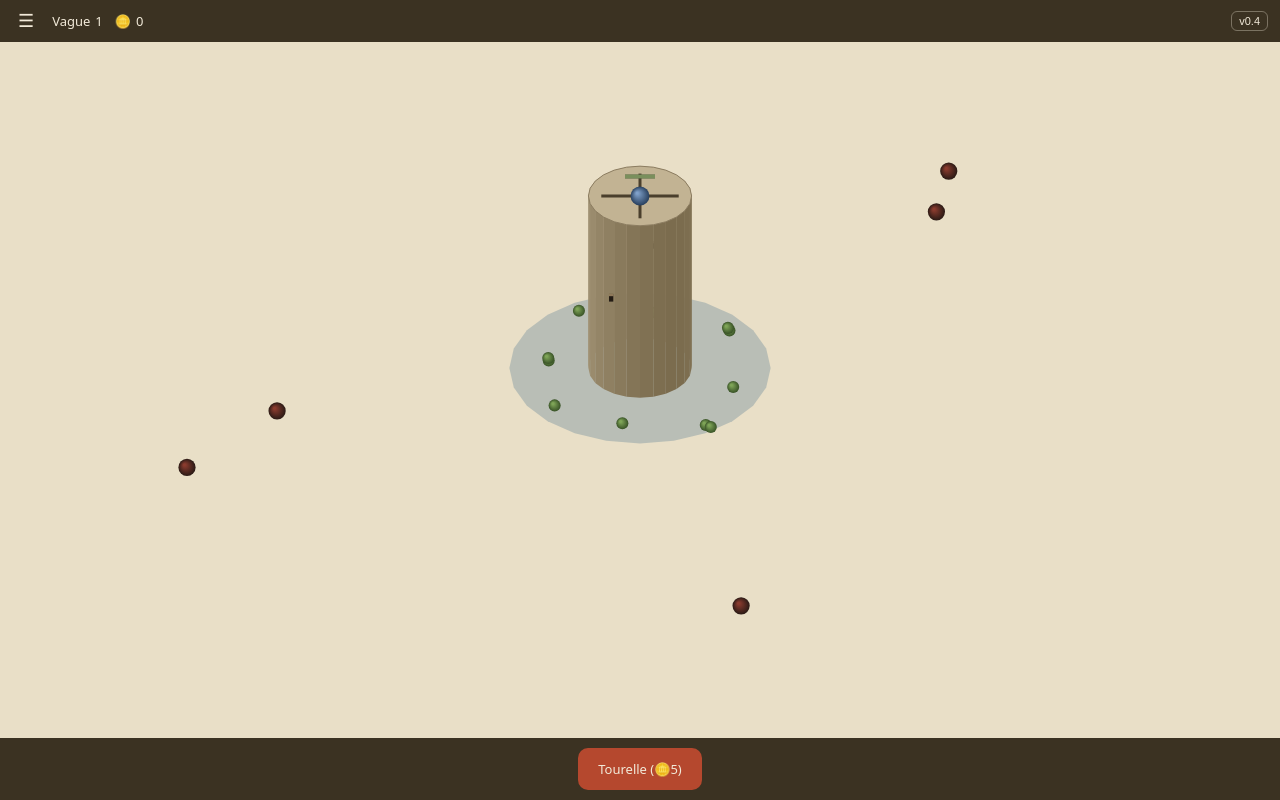
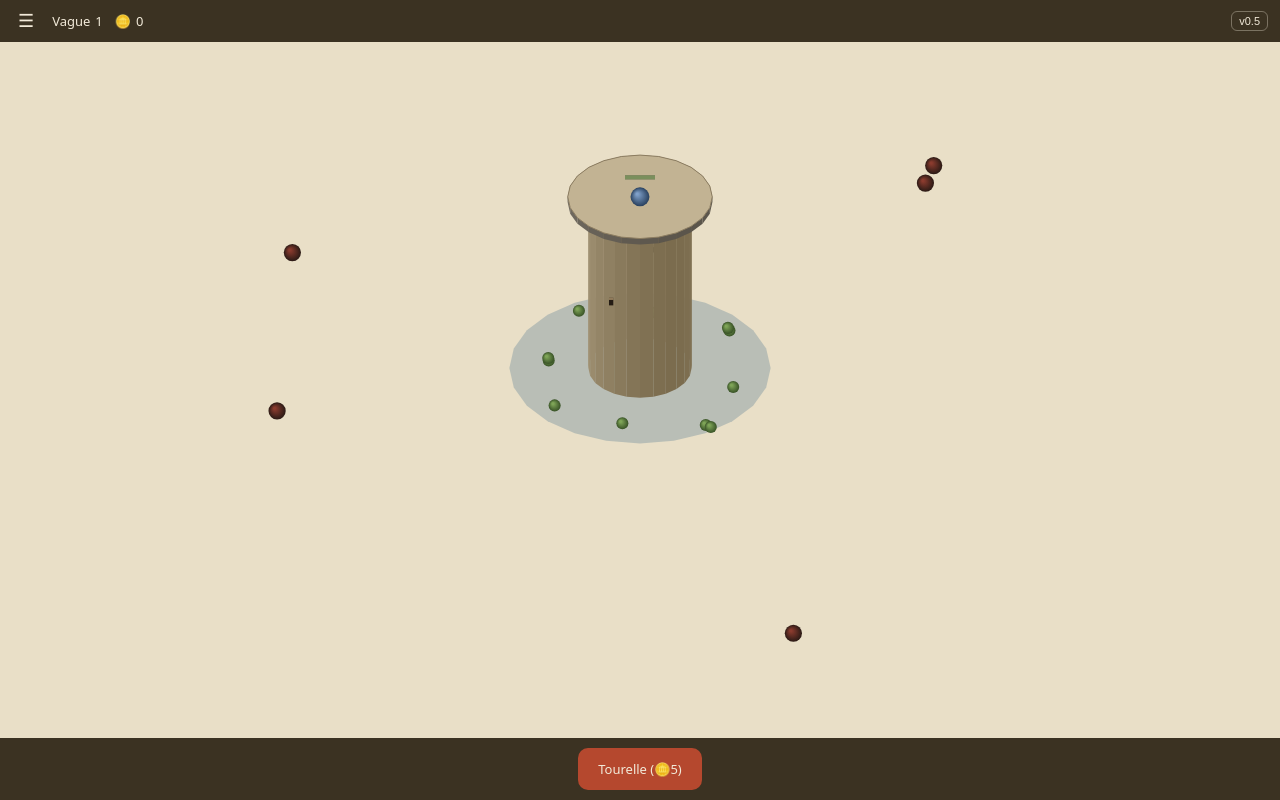
Before and after one commit to PierreMillon/Bastion-Orbit, a plain HTML site: page index.html in a window 1280 px wide. Drawn offline with Linux system fonts and the light colour scheme.

Commit message:
Bastion Orbit v0.5 : plateforme, vraies tourelles cubiques, ennemis vivants (#19)
- retire la croix de rotation (plus lisible via les fenêtres et
  l'éclairage ajoutés en v0.4)
- ajoute une plateforme large et fine au sommet du donjon : le
  personnage et les tourelles s'y tiennent désormais, plutôt que sur
  le bord nu de la tour
- les tourelles sont maintenant de vrais cubes (même recette que le
  mur : faces triées par profondeur) au lieu d'un unique panneau qui
  clignotait selon l'angle de vue
- les ennemis qui montent sur la plateforme sont enfin dessinés à la
  bonne hauteur (bug latent : ils restaient au sol visuellement)
- saut sur la plateforme rendu rare, et seulement quand le donjon est
  vraiment bas (probabilité croissante à l'approche du minimum, pas
  un simple coup de dé fixe)
- les ennemis en approche ont un peu de vie : pauses, brefs
  demi-tours, et accélération quand plusieurs sont regroupés
- ajoute BACKLOG.md pour garder trace des idées non implémentées
  (engins de siège construits par les ennemis regroupés, sortie du
  joueur pour les contrer, huile bouillante depuis la plateforme)


Claude-Session: https://claude.ai/code/session_017rnX3MHJPDYFnLESs67ngJ

Co-authored-by: Claude <noreply@anthropic.com>

```diff
--- a/index.html
+++ b/index.html
@@ -158,13 +158,13 @@
   <div class="stat">Vague <span id="waveNum">1</span></div>
   <div class="stat">🪙 <span id="goldNum">0</span></div>
   <div class="spacer"></div>
-  <button id="versionBtn">v0.4</button>
+  <button id="versionBtn">v0.5</button>
 </div>
 
 <div id="changelog" hidden>
-  <div><b>v0.4</b> — taille ÷3, vague 1 auto, fenêtres sur les murs, douves + buissons à esquiver, réparation au marteau (par à-coups + son), tirs sonores, rotation avec inertie</div>
+  <div><b>v0.5</b> — croix retirée, plateforme large sur le donjon, tourelles en vrais cubes (plus de plaques qui clignotent), ennemis avec un peu de vie (pauses, demi-tours, groupes plus rapides), sauts sur la plateforme rendus rares</div>
+  <div><b>v0.4</b> — taille ÷3, vague 1 auto, fenêtres, douves + buissons, réparation au marteau, sons, inertie</div>
   <div><b>v0.3</b> — bandeaux, tourelles auto-réparées, perso recentré et ralenti</div>
-  <div><b>v0.2</b> — boucle complète : orbite, combat auto, vagues, tourelles</div>
 </div>
 
 <button id="nextWave" hidden>Vague suivante</button>
@@ -248,27 +248,36 @@
   const playShoot = () => beep({ freq: 520, freqEnd: 180, dur: 0.07, type: 'square', vol: 0.12 });
 
   // ---- world constants ----
-  const R = 49;                 // castle radius
+  const R = 49;                 // donjon (main tower) radius
   const BASE_R = R + 25;        // ring where enemies stop and hit the wall
   const SPAWN_R = 480;          // enemies appear well off-screen
   const CASTLE_MAX_H = 208;
   const CASTLE_MIN_H = 16;
-  const JUMP_H = 56;            // castle height at/below which enemies can jump up
+  const JUMP_H = 56;            // donjon height at/below which jumping onto the platform becomes possible — see jumpChance, it stays rare even then
   const ATTACK_RANGE = 260;
   const ANGLE_SPEED = 1.6;      // rad/s, player catching up to camera
   const RADIAL_SPEED = 90;      // units/s, player moving in/out
-  const PLAYER_R = R * 0.78;    // stand a bit inside the rim, not hanging off the edge
+  const PLATFORM_R = R * 1.4;   // wide walkway on top of the donjon — player and turrets actually stand here, not on the bare donjon rim
+  const PLATFORM_H = 7;         // platform thickness
+  const PLAYER_R = PLATFORM_R * 0.8; // stand a bit inside the platform's edge, not hanging off it
   const TURRET_HEAL = 4;        // hp/s while player repairs a turret
   const REPAIR_TICK = 0.5;      // s between hammer hits on the castle
   const CASTLE_HEAL_STEP = 8;   // height gained per hammer hit
   const N_SEG = 24;
   const WINDOW_ANGLES = [0.6, 3.4];
+  const GROUP_RADIUS = 55;      // enemies within this distance motivate each other to move faster
 
   const circlePts = [];
   for (let i = 0; i <= N_SEG; i++) {
     const a = (i / N_SEG) * Math.PI * 2;
     circlePts.push({ a, cx: Math.cos(a), cz: Math.sin(a) });
   }
+  // a turret is a small cube, built from the same depth-sorted-quad recipe
+  // as the donjon wall, just with 4 sides instead of N_SEG
+  const SQUARE_PTS = [0.25, 0.75, 1.25, 1.75, 2.25].map(t => {
+    const a = t * Math.PI;
+    return { a, cx: Math.cos(a), cz: Math.sin(a) };
+  });
 
   // moat: sparse, irregularly placed bushes enemies steer around
   const BUSHES = [
@@ -314,9 +323,16 @@
     return { x: r * Math.cos(a), y, z: r * Math.sin(a) };
   }
 
+  // height of the walkway on top of the donjon — everything that "stands
+  // on the castle" (player, turrets, an enemy that made it up there) uses
+  // this, not the donjon's own height
+  function platformTopY() {
+    return state.castleH + PLATFORM_H;
+  }
+
   function playerWorld() {
     const p = state.player;
-    return worldPos(p.r, p.angle, state.castleH);
+    return worldPos(p.r, p.angle, platformTopY());
   }
 
   function spawnEnemy() {
@@ -330,7 +346,9 @@
       state: 'approach', // approach | attackBase | jumping | onTop
       timer: 0,
       jumpFrom: 0,
-      jumpT: 0
+      jumpT: 0,
+      mood: 'walk',      // walk | pause | retreat — a little internal life, not a straight march in
+      moodTimer: 1 + Math.random() * 2
     });
   }
 
@@ -373,7 +391,7 @@
     let best = { type: 'player' };
     let bestD = Math.hypot(landedX - pw.x, landedZ - pw.z);
     for (const t of state.towers) {
-      const tx = R * Math.cos(t.angle), tz = R * Math.sin(t.angle);
+      const tx = PLAYER_R * Math.cos(t.angle), tz = PLAYER_R * Math.sin(t.angle);
       const d = Math.hypot(landedX - tx, landedZ - tz);
       if (d < bestD) { bestD = d; best = { type: 'tower', ref: t }; }
     }
@@ -467,7 +485,7 @@
 
     // decide behavior: fight if a threat is near the camera-guarded spot,
     // otherwise auto-repair the nearest damaged turret, else heal the castle
-    const guardPos = worldPos(PLAYER_R, state.theta, state.castleH);
+    const guardPos = worldPos(PLAYER_R, state.theta, platformTopY());
     const threat = nearestEnemyTo(guardPos, ATTACK_RANGE);
     const damagedTurret = threat ? null : nearestDamagedTurret(p.angle);
 
@@ -525,13 +543,34 @@
     for (const e of state.enemies) {
       e.hop += dt * 4;
       if (e.state === 'approach') {
-        e.r -= e.speed * dt;
+        // a little internal life: mostly walking in, but sometimes pausing,
+        // briefly turning back, or picking up speed when several are close
+        // together (they motivate each other) — never a dead-straight march
+        e.moodTimer -= dt;
+        if (e.moodTimer <= 0) {
+          const roll = Math.random();
+          if (roll < 0.15) { e.mood = 'pause'; e.moodTimer = 0.5 + Math.random() * 1.2; }
+          else if (roll < 0.22) { e.mood = 'retreat'; e.moodTimer = 0.4 + Math.random() * 0.6; }
+          else { e.mood = 'walk'; e.moodTimer = 1.5 + Math.random() * 2.5; }
+        }
+        let nearby = 0;
+        const ex0 = e.r * Math.cos(e.angle), ez0 = e.r * Math.sin(e.angle);
+        for (const o of state.enemies) {
+          if (o === e || o.state !== 'approach') continue;
+          const ox = o.r * Math.cos(o.angle), oz = o.r * Math.sin(o.angle);
+          if (Math.hypot(ex0 - ox, ez0 - oz) < GROUP_RADIUS) nearby++;
+        }
+        const speedMul = e.mood === 'pause' ? 0 : e.mood === 'retreat' ? -0.5 : 1 + Math.min(nearby, 4) * 0.12;
+        e.r = Math.min(SPAWN_R, e.r - e.speed * speedMul * dt);
         avoidBushes(e);
         if (e.r <= BASE_R) { e.r = BASE_R; e.state = 'attackBase'; e.timer = 1.2; }
       } else if (e.state === 'attackBase') {
         e.timer -= dt;
         if (e.timer <= 0) {
-          if (state.castleH <= JUMP_H && Math.random() < 0.35) {
+          // jumping onto the platform is rare, and only becomes likely once
+          // the donjon is nearly ruined — not a routine move
+          const jumpChance = state.castleH <= JUMP_H ? 0.16 * (1 - state.castleH / JUMP_H) : 0;
+          if (jumpChance > 0 && Math.random() < jumpChance) {
             e.state = 'jumping';
             e.jumpFrom = e.r;
             e.jumpT = 0;
@@ -542,8 +581,8 @@
         }
       } else if (e.state === 'jumping') {
         e.jumpT += dt / 0.6;
-        e.r = e.jumpFrom * (1 - e.jumpT) + R * 0.4 * e.jumpT;
-        if (e.jumpT >= 1) { e.r = R * 0.4; e.state = 'onTop'; e.timer = 1.4; }
+        e.r = e.jumpFrom * (1 - e.jumpT) + PLATFORM_R * 0.5 * e.jumpT;
+        if (e.jumpT >= 1) { e.r = PLATFORM_R * 0.5; e.state = 'onTop'; e.timer = 1.4; }
       } else if (e.state === 'onTop') {
         e.timer -= dt;
         if (e.timer <= 0) {
@@ -571,7 +610,7 @@
     if (p.behavior === 'combat') {
       p.atkTimer -= dt;
       if (p.atkTimer <= 0) {
-        const from = worldPos(p.r, p.angle, state.castleH);
+        const from = worldPos(p.r, p.angle, platformTopY());
         const target = nearestEnemyTo(from, ATTACK_RANGE);
         if (target) { fire(from, target, 1); p.atkTimer = 0.9; }
       }
@@ -579,7 +618,7 @@
     for (const t of state.towers) {
       t.atkTimer -= dt;
       if (t.atkTimer <= 0) {
-        const from = worldPos(R, t.angle, state.castleH);
+        const from = worldPos(PLAYER_R, t.angle, platformTopY());
         const target = nearestEnemyTo(from, ATTACK_RANGE);
         if (target) { fire(from, target, 1); t.atkTimer = 1.0; }
       }
@@ -609,9 +648,9 @@
   }
 
   function drawCastle(rot) {
-    const topY = state.castleH, botY = 0;
-    const tops = circlePts.map(c => project(R * c.cx, topY, R * c.cz, rot));
-    const bots = circlePts.map(c => project(R * c.cx, botY, R * c.cz, rot));
+    const wallTopY = state.castleH;
+    const tops = circlePts.map(c => project(R * c.cx, wallTopY, R * c.cz, rot));
+    const bots = circlePts.map(c => project(R * c.cx, 0, R * c.cz, rot));
 
     // depth-sort the wall quads so the near side is always painted last —
     // fixes back-side quads (and windows) sometimes drawing over the front
@@ -634,7 +673,7 @@
 
       for (const wa of WINDOW_ANGLES) {
         if (Math.abs(angDiff(q.mid, wa)) < Math.PI / N_SEG) {
-          const wp = project(R * 0.99 * Math.cos(wa), topY * 0.55, R * 0.99 * Math.sin(wa), rot);
+          const wp = project(R * 0.99 * Math.cos(wa), wallTopY * 0.55, R * 0.99 * Math.sin(wa), rot);
           const ww = 5 * scale, wh = 9 * scale;
           ctx.fillStyle = '#241c14';
           ctx.fillRect(wp.x - ww / 2, wp.y - wh / 2, ww, wh);
@@ -642,6 +681,31 @@
           ctx.fillRect(wp.x - ww / 2, wp.y - wh / 2, ww, wh * 0.3);
         }
       }
+    }
+
+    drawPlatform(rot);
+  }
+
+  // wide, thin walkway on top of the donjon — where the player and turrets
+  // actually stand, wider than the tower itself so there's room to move
+  // around (and, later, spots to pour boiling oil through — see BACKLOG.md)
+  function drawPlatform(rot) {
+    const y0 = state.castleH, y1 = platformTopY();
+    const tops = circlePts.map(c => project(PLATFORM_R * c.cx, y1, PLATFORM_R * c.cz, rot));
+    const bots = circlePts.map(c => project(PLATFORM_R * c.cx, y0, PLATFORM_R * c.cz, rot));
+
+    const quads = [];
+    for (let i = 0; i < N_SEG; i++) {
+      const mid = (circlePts[i].a + circlePts[i + 1].a) / 2;
+      const depth = (tops[i].depth + tops[i + 1].depth + bots[i].depth + bots[i + 1].depth) / 4;
+      quads.push({ mid, depth, pts: [tops[i], tops[i + 1], bots[i + 1], bots[i]] });
+    }
+    quads.sort((a, b) => a.depth - b.depth);
+    for (const q of quads) {
+      const light = 0.5 + 0.2 * Math.cos(q.mid - Math.PI * 0.75);
+      const g = Math.round(70 * light + 70);
+      ctx.fillStyle = `rgb(${g},${g - 6},${g - 16})`;
+      buildQuad(q.pts);
     }
 
     ctx.fillStyle = '#c2b393';
@@ -653,36 +717,37 @@
     ctx.strokeStyle = '#8c7d61';
     ctx.lineWidth = 1;
     ctx.stroke();
-
-    // rotation cross
-    const a1 = project(R * 0.75, topY, 0, rot);
-    const a2 = project(-R * 0.75, topY, 0, rot);
-    const a3 = project(0, topY, R * 0.75, rot);
-    const a4 = project(0, topY, -R * 0.75, rot);
-    ctx.strokeStyle = '#4a3f2c';
-    ctx.lineWidth = 3;
-    ctx.beginPath(); ctx.moveTo(a1.x, a1.y); ctx.lineTo(a2.x, a2.y); ctx.stroke();
-    ctx.beginPath(); ctx.moveTo(a3.x, a3.y); ctx.lineTo(a4.x, a4.y); ctx.stroke();
   }
 
-  function drawTower(t, rot) {
-    const y0 = state.castleH, y1 = state.castleH + 18, s = 9;
-    const a = t.angle;
-    const dx = Math.cos(a) * s, dz = Math.sin(a) * s;
-    const px = R * Math.cos(a), pz = R * Math.sin(a);
-    const corners0 = [
-      project(px - dz, y0, pz + dx, rot), project(px + dz, y0, pz - dx, rot),
-      project(px + dz, y1, pz - dx, rot), project(px - dz, y1, pz + dx, rot)
-    ];
+  // a turret is a small stone cube — same recipe as a castle merlon, built
+  // on the platform at the same ring the player stands on
+  function drawTurret(t, rot) {
+    const y0 = platformTopY(), y1 = y0 + 20, half = 8;
+    const px = PLAYER_R * Math.cos(t.angle), pz = PLAYER_R * Math.sin(t.angle);
+    const tops = SQUARE_PTS.map(c => project(px + half * c.cx, y1, pz + half * c.cz, rot));
+    const bots = SQUARE_PTS.map(c => project(px + half * c.cx, y0, pz + half * c.cz, rot));
+
+    const faces = [];
+    for (let i = 0; i < 4; i++) {
+      const depth = (tops[i].depth + tops[i + 1].depth + bots[i].depth + bots[i + 1].depth) / 4;
+      faces.push({ i, depth, pts: [tops[i], tops[i + 1], bots[i + 1], bots[i]] });
+    }
+    faces.sort((a, b) => a.depth - b.depth);
+
     const dmg = 1 - t.hp / t.maxHp;
-    ctx.fillStyle = `rgb(${107 + dmg * 90},${118 - dmg * 50},${144 - dmg * 70})`;
-    buildQuad(corners0);
-    ctx.strokeStyle = '#3f4658';
-    ctx.stroke();
-    const top = project(px, y1, pz, rot);
-    ctx.fillStyle = '#8893ab';
+    for (const f of faces) {
+      const mid = (SQUARE_PTS[f.i].a + SQUARE_PTS[f.i + 1].a) / 2;
+      const light = 0.5 + 0.3 * Math.cos(mid - Math.PI * 0.75);
+      const base = Math.round(70 * light + 60);
+      ctx.fillStyle = `rgb(${base + 45 + dmg * 70},${base + 30 - dmg * 40},${base - dmg * 50})`;
+      buildQuad(f.pts);
+    }
+
+    ctx.fillStyle = dmg > 0.01 ? `rgb(${190 + dmg * 40},${140 - dmg * 50},${110 - dmg * 50})` : '#c2b393';
     ctx.beginPath();
-    ctx.arc(top.x, top.y, 6 * scale * 0.4 + 4, 0, Math.PI * 2);
+    ctx.moveTo(tops[0].x, tops[0].y);
+    for (let i = 1; i < tops.length; i++) ctx.lineTo(tops[i].x, tops[i].y);
+    ctx.closePath();
     ctx.fill();
   }
 
@@ -701,8 +766,11 @@
   }
 
   function drawEnemy(e, rot) {
-    const bounce = e.state === 'approach' ? Math.abs(Math.sin(e.hop)) * 6 : 0;
-    const pos = project(e.r * Math.cos(e.angle), bounce, e.r * Math.sin(e.angle), rot);
+    let y = 0;
+    if (e.state === 'approach') y = Math.abs(Math.sin(e.hop)) * 6;
+    else if (e.state === 'jumping') y = platformTopY() * e.jumpT;
+    else if (e.state === 'onTop') y = platformTopY();
+    const pos = project(e.r * Math.cos(e.angle), y, e.r * Math.sin(e.angle), rot);
     const rad = 10 * scale;
     const g = ctx.createRadialGradient(pos.x - rad * 0.3, pos.y - rad * 0.3, 1, pos.x, pos.y, rad);
     g.addColorStop(0, '#8a3b2e');
@@ -780,13 +848,13 @@
 
     for (const b of farBushes) drawBush(b, rot);
     for (const e of far) drawEnemy(e, rot);
-    for (const t of farTowers) drawTower(t, rot);
+    for (const t of farTowers) drawTurret(t, rot);
     if (playerFar) drawPlayer(rot);
 
     drawCastle(rot);
 
     for (const e of near) drawEnemy(e, rot);
-    for (const t of nearTowers) drawTower(t, rot);
+    for (const t of nearTowers) drawTurret(t, rot);
     for (const b of nearBushes) drawBush(b, rot);
     if (!playerFar) drawPlayer(rot);
 
```
Also changed, not shown: 1 other file.
